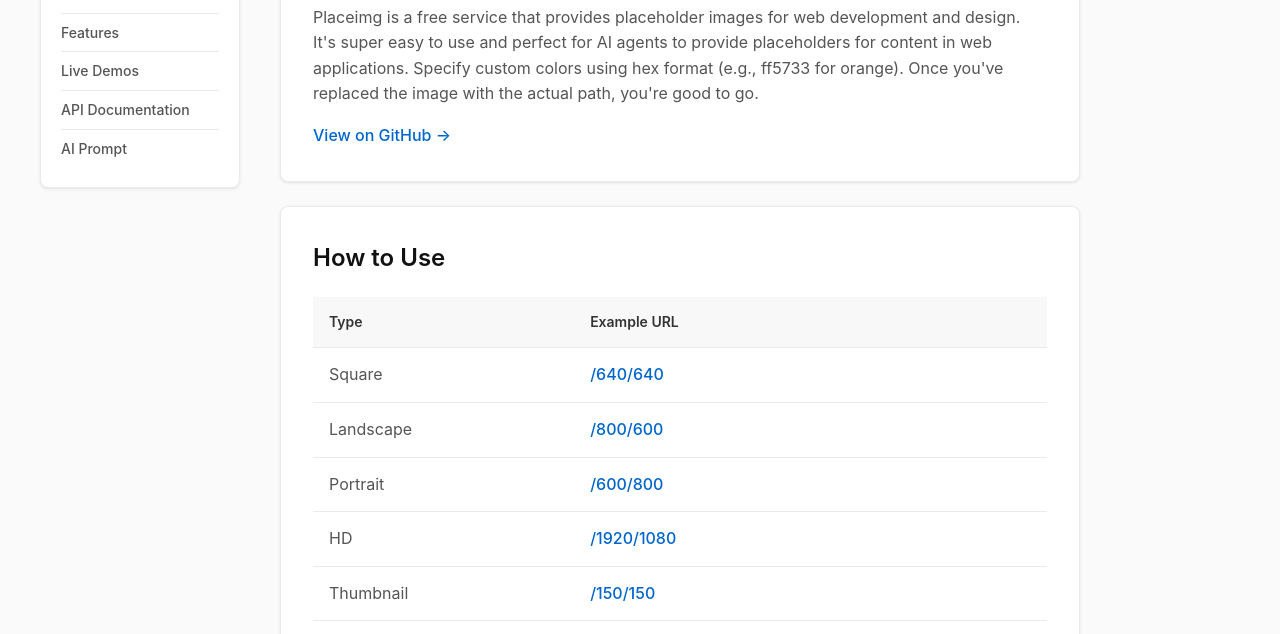
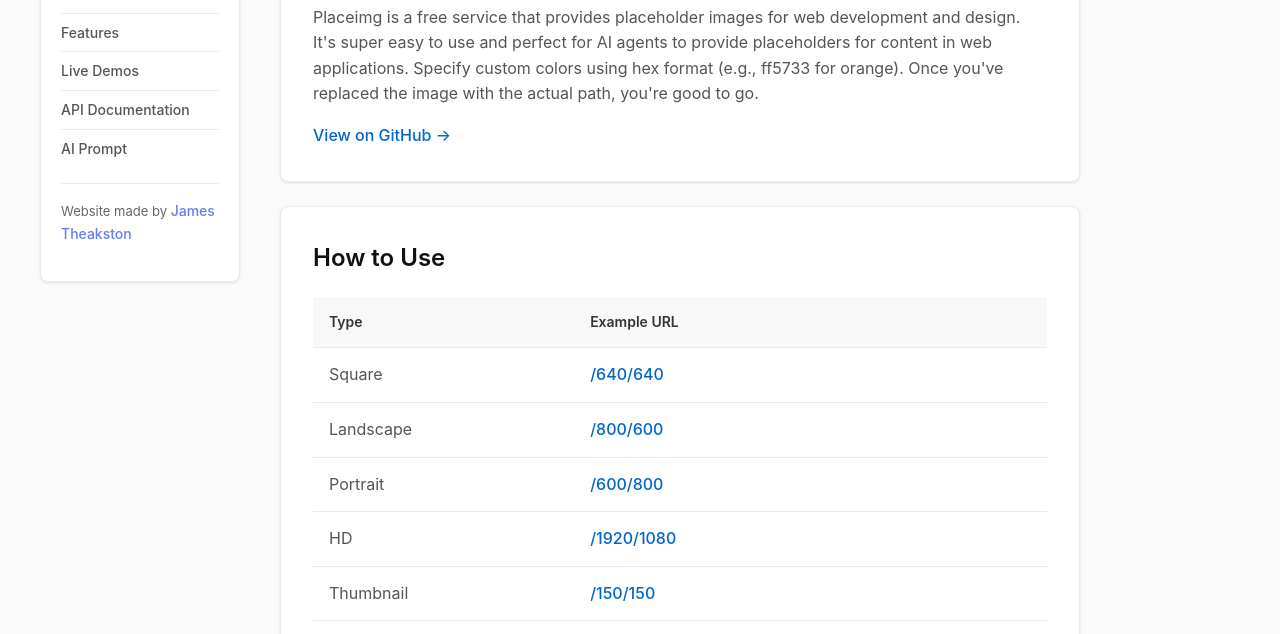
Before and after one commit to jamestheakston/placeimg, a plain HTML site: page index.html in a window 1280 px wide. Shown: the part 162-796 px from the top of the page. Drawn offline with Linux system fonts and the light colour scheme.

Commit message:
Move attribution outside contents box

```diff
--- a/index.html
+++ b/index.html
@@ -301,6 +301,7 @@
                 <li><a href="#api-docs">API Documentation</a></li>
                 <li><a href="#ai-prompt">AI Prompt</a></li>
             </ul>
+            <p style="margin-top: 16px; font-size: 13px; color: #666; padding-top: 16px; border-top: 1px solid #eaeaea;">Website made by <a href="https://jamestheakston.pages.dev" target="_blank" style="color: #667eea;">James Theakston</a></p>
         </aside>
         <div class="container">
         <section class="hero" id="hero">
```
